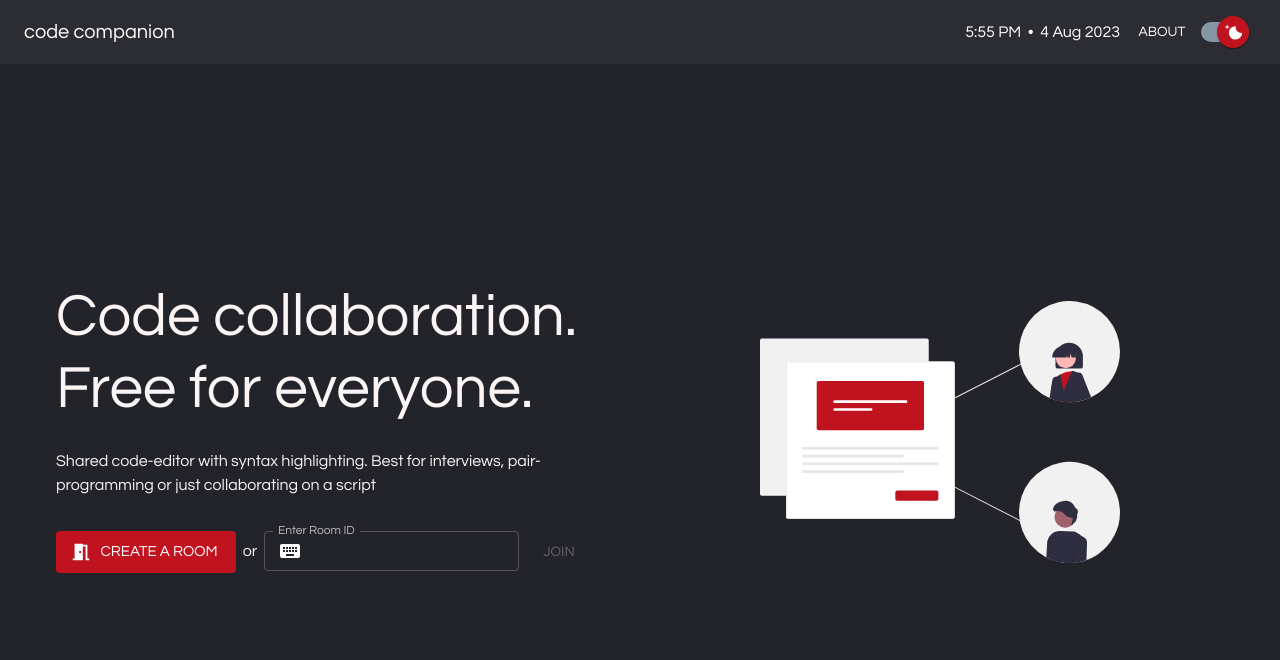
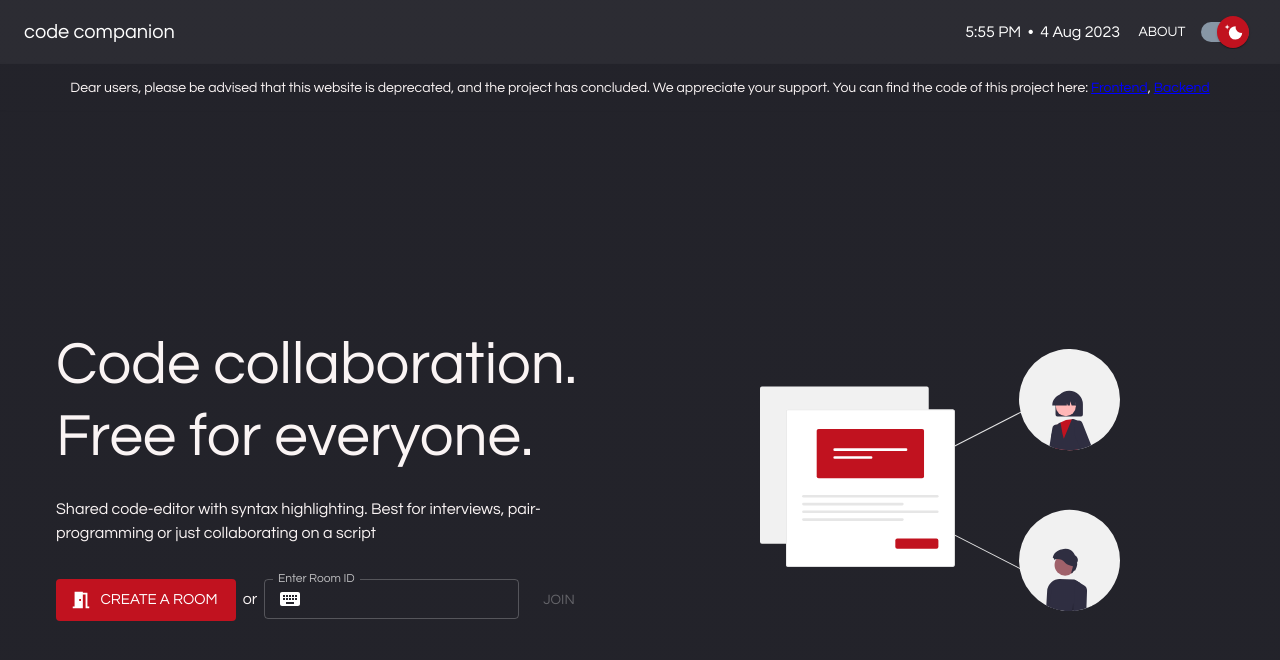
Before and after one commit to akormous/code-companion, a React (Vite) app: page / in a window 1280 px wide. Shown: the top 660 px of the page. Built offline with nearby package versions, Linux system fonts and the light colour scheme; no server answers; a web font is replaced by a local one.

Commit message:
Add env file example and decommission message

```diff
--- a/src/App.tsx
+++ b/src/App.tsx
@@ -1,4 +1,4 @@
-import { Paper, useTheme } from "@mui/material"
+import { Paper, Typography, useTheme } from "@mui/material"
 import { Routes, Route } from 'react-router-dom';
 import Navbar from './components/Navbar';
 import About from "./components/About";
@@ -12,6 +12,17 @@ function App() {
   return (
     <>
     <Navbar />
+    <Paper sx={{
+      height: 'auto',
+      backgroundColor: theme.palette.background.default,
+      borderRadius: '0px',
+      display: 'flex',
+      justifyContent: 'center',
+      alignItems: 'center',
+      paddingBlock: '12px'
+     }}>
+    <Typography variant="body2" maxWidth={"lg"}>Dear users, please be advised that this website is deprecated, and the project has concluded. We appreciate your support. You can find the code of this project here: <a href="https://github.com/akormous/code-companion" style={{ color: 'blue' }}>Frontend</a>, <a href="https://github.com/akormous/code-companion-server" style={{ color: 'blue' }}>Backend</a> </Typography><br />
+    </Paper>
     <Paper
      sx={{
       minHeight: '92vh',
@@ -23,7 +34,6 @@ function App() {
       alignItems: 'center'
      }}
     >
-
     <Routes>
       <Route path="/about" element={<About />} />
       <Route path="/" element={<Home />} />
--- a/src/theme/dark.tsx
+++ b/src/theme/dark.tsx
@@ -37,6 +37,9 @@ export const dark = {
         },
         body1: {
             fontFamily: 'Questrial'
-        }
+        },
+        body2: {
+          fontFamily: 'Questrial'
+      },
     },
 }
--- a/src/theme/light.tsx
+++ b/src/theme/light.tsx
@@ -38,6 +38,9 @@ export const light = {
         },
         body1: {
           fontFamily: 'Questrial'
-        }
+        },
+        body2: {
+          fontFamily: 'Questrial'
+      },
     },
   }
```
Also changed, not shown: 1 other file (tests, documents, lock files or other folders).
